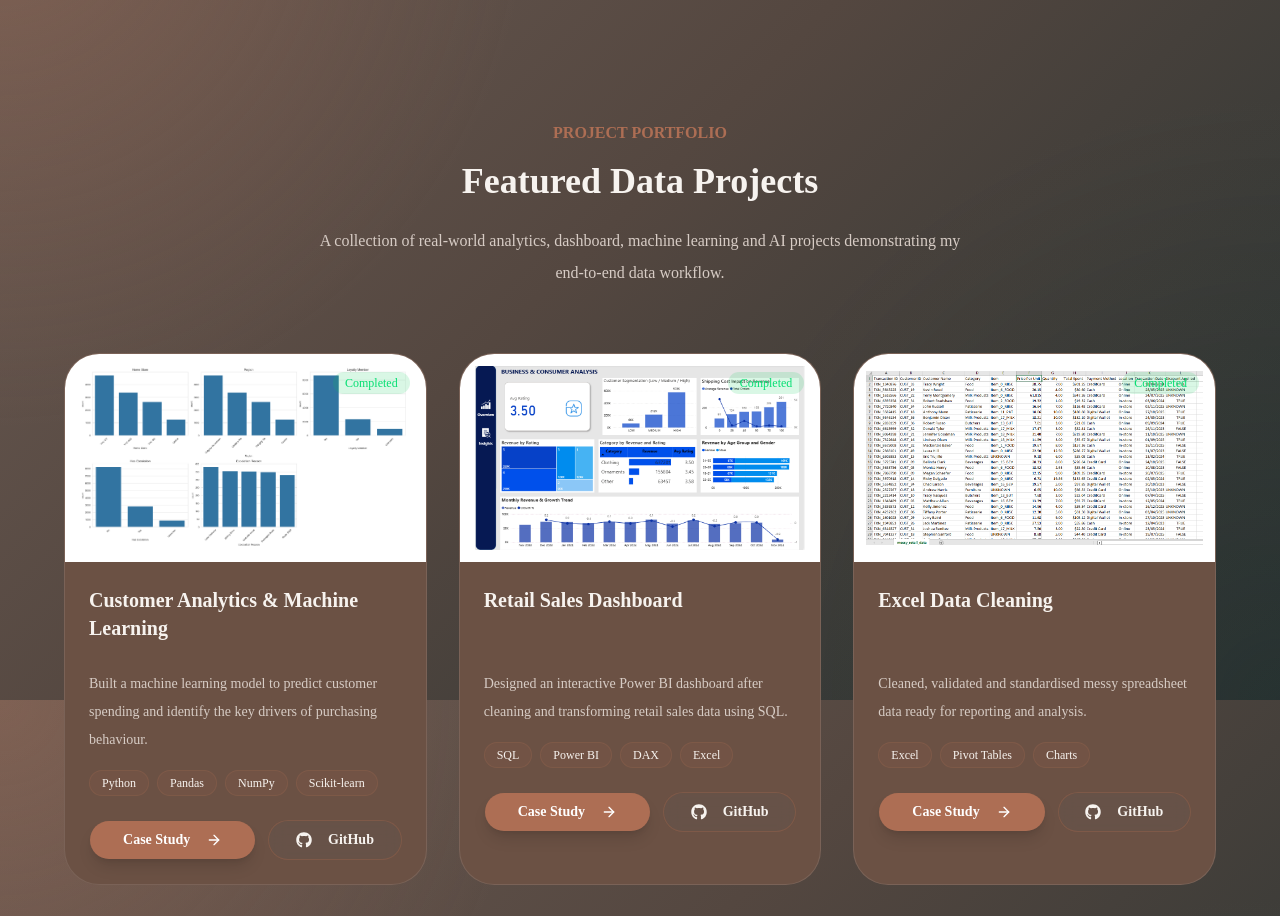
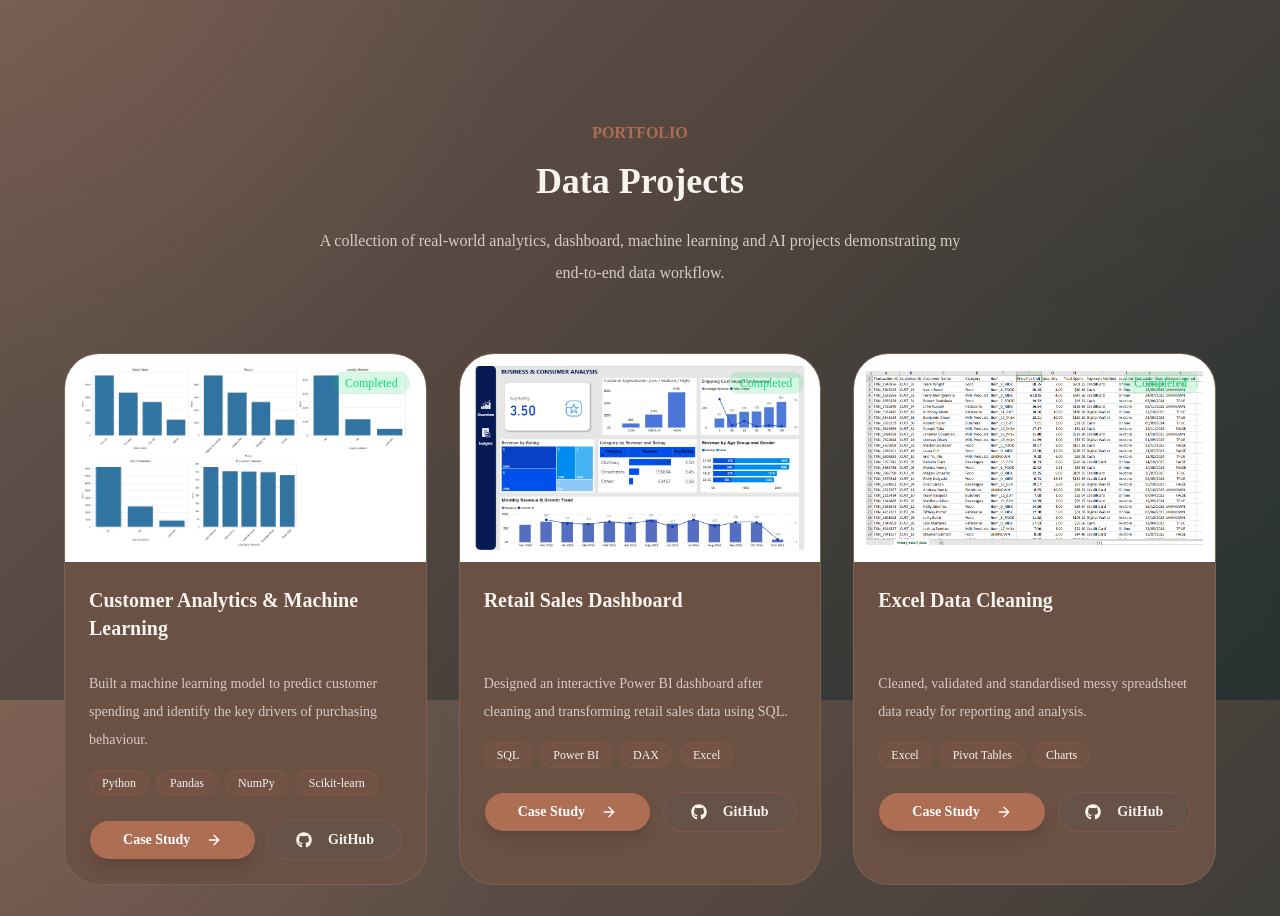
Before and after one commit to eniolamary/portflio, a Next.js app: page / in a window 1280 px wide. Shown: the part 4100-5016 px from the top of the page. Built offline with nearby package versions, Linux system fonts and the light colour scheme.

Commit message:
added resume

```diff
--- a/app/layout.tsx
+++ b/app/layout.tsx
@@ -54,7 +54,7 @@ export const metadata: Metadata = {
   creator: "Mary Eniola",
 
   // Change this after deployment
-  metadataBase: new URL("https://YOUR-VERCEL-URL.vercel.app"),
+  metadataBase: new URL("https://maryeniola.vercel.app/"),
 
   // Search Engine
   robots: {
@@ -77,7 +77,7 @@ export const metadata: Metadata = {
     description:
       "Helping businesses transform raw data into actionable insights through analytics, dashboards, and machine learning.",
 
-    url: "https://YOUR-VERCEL-URL.vercel.app",
+    url: "https://maryeniola.vercel.app/",
 
     siteName: "Mary Eniola Portfolio",
 
--- a/components/sections/projects.tsx
+++ b/components/sections/projects.tsx
@@ -72,11 +72,11 @@ export default function CaseStudies() {
           <div className="mb-16 text-center">
 
             <p className="font-semibold text-primary">
-              PROJECT PORTFOLIO
+              PORTFOLIO
             </p>
 
             <h2 className="mt-4 text-4xl font-bold">
-              Featured Data Projects
+              Data Projects
             </h2>
 
             <p className="mx-auto mt-6 max-w-2xl leading-8 text-muted-foreground">
```
Also changed, not shown: public/og-image.png (added), 1 other file (tests, documents, lock files or other folders).
